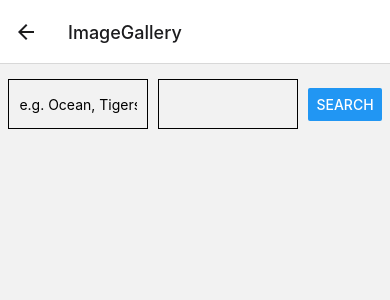
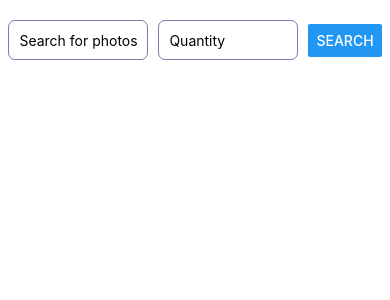
Before and after one commit to kovalenkodmytro0/PhotoViewer, a React Native app: screen /ImageGallery in a window 390 px wide. Shown: the top 300 px of the page. Built offline with nearby package versions, Linux system fonts and the light colour scheme.

Commit message:
add form validation

```diff
--- a/App.tsx
+++ b/App.tsx
@@ -1,25 +1,13 @@
 import React from 'react';
 import 'react-native-gesture-handler';
-import {NavigationContainer} from '@react-navigation/native';
-import {createNativeStackNavigator} from '@react-navigation/native-stack';
 import HomeScreen from './src/screens/HomeScreen';
-import ImageGalleryScreen from './src/screens/ImageGalleryScreen';
-
-export type AppStackParamList = {
-  Gallery: undefined;
-  ImageGallery: undefined;
-};
-
-const Stack = createNativeStackNavigator<AppStackParamList>();
+import {View} from 'react-native';
 
 function App(): JSX.Element {
   return (
-    <NavigationContainer>
-      <Stack.Navigator>
-        <Stack.Screen name="Gallery" component={HomeScreen} />
-        <Stack.Screen name="ImageGallery" component={ImageGalleryScreen} />
-      </Stack.Navigator>
-    </NavigationContainer>
+    <View>
+      <HomeScreen />
+    </View>
   );
 }
 
--- /dev/null
+++ b/src/components/ImageGallery.tsx
@@ -0,0 +1,161 @@
+import React, {useState} from 'react';
+import {
+  FlatList,
+  ImageBackground,
+  StyleSheet,
+  View,
+  Text,
+  Dimensions,
+  TextInput,
+  Button,
+} from 'react-native';
+import {ACCES_KEY} from '../constants/constants';
+import {COLORS} from '../constants/constants';
+import Input from './Input';
+import SearchButton from './SearchButton';
+
+let deviceHeight = Dimensions.get('window').height;
+let deviceWidth = Dimensions.get('window').width;
+
+const isValidObjectField = obj => {
+  return Object.values(obj).every(value => value.trim());
+};
+
+const updateError = (error, stateUpdater) => {
+  stateUpdater(error);
+  setTimeout(() => {
+    stateUpdater('');
+  }, 2500);
+};
+
+const containsOnlyNumbers = str => {
+  return /^\d+$/.test(str);
+};
+
+const ImageGalleryScreen = () => {
+  const [images, setImages] = useState(null);
+  const [info, setInfo] = useState({
+    category: '',
+    quantity: '',
+  });
+  const [error, setError] = useState('');
+
+  const {category, quantity} = info;
+
+  const API_URL = `https://api.pexels.com/v1/search?query=${category}&orientation=portrait&size=small&per_page=${quantity}}`;
+
+  const getImages = async () => {
+    const data = await fetch(API_URL, {
+      headers: {
+        Authorization: ACCES_KEY,
+      },
+    });
+    const {photos} = await data.json();
+    return photos;
+  };
+
+  const fetchImages = async () => {
+    const images = await getImages();
+    setImages(images);
+  };
+
+  const handleOnChnageText = (value, fieldName) => {
+    setInfo({...info, [fieldName]: value});
+  };
+
+  const isValidForm = () => {
+    if (!isValidObjectField(info))
+      return updateError('Required all fields', setError);
+
+    if (!containsOnlyNumbers(quantity)) {
+      return updateError('Quantity should be a number', setError);
+    }
+
+    if (+quantity > 80) return updateError('Max quantity is 80', setError);
+
+    return true;
+  };
+
+  const submitForm = () => {
+    if (isValidForm()) {
+      setInfo({category, quantity});
+      fetchImages();
+    }
+  };
+
+  return (
+    <View style={styles.body}>
+      <View style={styles.formContainer}>
+        <View style={styles.inputContainer}>
+          <Input
+            autoCapitalize="none"
+            placeholder="Search for photos"
+            onChangeText={value => handleOnChnageText(value, 'category')}
+            value={category}
+            style={styles.input}
+          />
+          <Input
+            autoCapitalize="none"
+            placeholder="Quantity"
+            maxLength={2}
+            inputMode="numeric"
+            onChangeText={value => handleOnChnageText(value, 'quantity')}
+            value={quantity}
+            style={styles.input}
+          />
+          <SearchButton title="Search" onPress={submitForm} />
+        </View>
+        {error ? <Text style={{color: COLORS.red}}>{error}</Text> : null}
+      </View>
+      <FlatList
+        data={images}
+        keyExtractor={item => item.id.toString()}
+        horizontal
+        pagingEnabled
+        showsHorizontalScrollIndicator={false}
+        renderItem={({item}) => {
+          return (
+            <View>
+              <ImageBackground
+                source={{uri: item.src.portrait}}
+                style={styles.image}
+              />
+            </View>
+          );
+        }}
+      />
+    </View>
+  );
+};
+
+const styles = StyleSheet.create({
+  body: {},
+  image: {
+    width: deviceWidth,
+    height: deviceHeight,
+  },
+  formContainer: {
+    flexDirection: 'column',
+    justifyContent: 'center',
+    alignItems: 'center',
+  },
+  inputContainer: {
+    width: '100%',
+    height: 80,
+    flexDirection: 'row',
+    alignItems: 'center',
+    justifyContent: 'center',
+  },
+  input: {
+    width: deviceWidth - 250,
+    height: 40,
+    borderWidth: 1,
+    borderColor: COLORS.darkBlue,
+    borderRadius: 7,
+    backgroundColor: COLORS.white,
+    padding: 10,
+    marginRight: 10,
+  },
+});
+
+export default ImageGalleryScreen;
--- a/src/constants/constants.tsx
+++ b/src/constants/constants.tsx
@@ -1,3 +1,11 @@
 const ACCES_KEY = 'pCMRnTkNcwNdFyzrVugDdpc2i6hD8o5ucHhZ0x3zjkdCRflJmL9QQvAw';
 
-export {ACCES_KEY};
+const COLORS = {
+  white: '#fff',
+  black: '#000',
+  darkBlue: '#7978B5',
+  red: '#ff0000',
+  brightBlue: '#0096FF',
+};
+
+export {ACCES_KEY, COLORS};
--- a/src/screens/HomeScreen.tsx
+++ b/src/screens/HomeScreen.tsx
@@ -1,20 +1,15 @@
 import * as React from 'react';
-import {Button, View, Text} from 'react-native';
-import {useNavigation} from '@react-navigation/native';
-import {NativeStackNavigationProp} from '@react-navigation/native-stack';
-import {AppStackParamList} from '../../App';
-
-export type Props = NativeStackNavigationProp<AppStackParamList, 'Gallery'>;
+import {View, StyleSheet} from 'react-native';
+import ImageGallery from '../components/ImageGallery';
 
 const HomeScreen = () => {
-  const navigation = useNavigation<Props>();
   return (
     <View>
-      <Button
-        title="Search Images"
-        onPress={() => navigation.navigate('ImageGallery')}></Button>
+      <ImageGallery />
     </View>
   );
 };
 
 export default HomeScreen;
+
+const styles = StyleSheet.create({});
--- a/src/screens/ImageGalleryScreen.tsx
+++ /dev/null
@@ -1,105 +0,0 @@
-import React, {useState} from 'react';
-import {
-  FlatList,
-  ImageBackground,
-  StyleSheet,
-  View,
-  Dimensions,
-  TextInput,
-  Button,
-} from 'react-native';
-import {ACCES_KEY} from '../constants/constants';
-
-let deviceHeight = Dimensions.get('window').height;
-let deviceWidth = Dimensions.get('window').width;
-
-const ImageGalleryScreen = () => {
-  const [images, setImages] = useState(null);
-  const [query, setQuery] = useState('');
-  const [quantity, setQuantity] = useState('');
-
-  const API_URL = `https://api.pexels.com/v1/search?query=${query}&orientation=portrait&size=small&per_page=${quantity}}`;
-
-  const getImages = async () => {
-    const data = await fetch(API_URL, {
-      headers: {
-        Authorization: ACCES_KEY,
-      },
-    });
-    const {photos} = await data.json();
-    return photos;
-  };
-
-  const fetchImages = async () => {
-    const images = await getImages();
-    setImages(images);
-  };
-
-  // if (!images) {
-  //   return <Text>Loading...</Text>;
-  // }
-
-  return (
-    <View style={styles.body}>
-      <View style={styles.inputContainer}>
-        <TextInput
-          style={styles.input}
-          placeholder="e.g. Ocean, Tigers"
-          onChangeText={query => setQuery(query)}
-          onFocus={() => setQuery('')}
-          value={query}
-        />
-        <TextInput
-          style={styles.input}
-          inputMode="numeric"
-          placeholder=""
-          maxLength={2}
-          onChangeText={quantity => setQuantity(quantity)}
-          value={quantity}
-        />
-        <Button title="Search" onPress={() => fetchImages()}></Button>
-      </View>
-      <FlatList
-        data={images}
-        keyExtractor={item => item.id.toString()}
-        horizontal
-        pagingEnabled
-        showsHorizontalScrollIndicator={false}
-        renderItem={({item}) => {
-          return (
-            <View>
-              <ImageBackground
-                source={{uri: item.src.portrait}}
-                style={styles.image}
-              />
-            </View>
-          );
-        }}
-      />
-    </View>
-  );
-};
-
-const styles = StyleSheet.create({
-  body: {},
-  image: {
-    width: deviceWidth,
-    height: deviceHeight,
-  },
-  inputContainer: {
-    width: '100%',
-    height: 80,
-    flexDirection: 'row',
-    alignItems: 'center',
-    justifyContent: 'center',
-  },
-  input: {
-    width: deviceWidth - 250,
-    height: 50,
-    borderWidth: 1,
-    padding: 10,
-    marginRight: 10,
-  },
-});
-
-export default ImageGalleryScreen;
```
